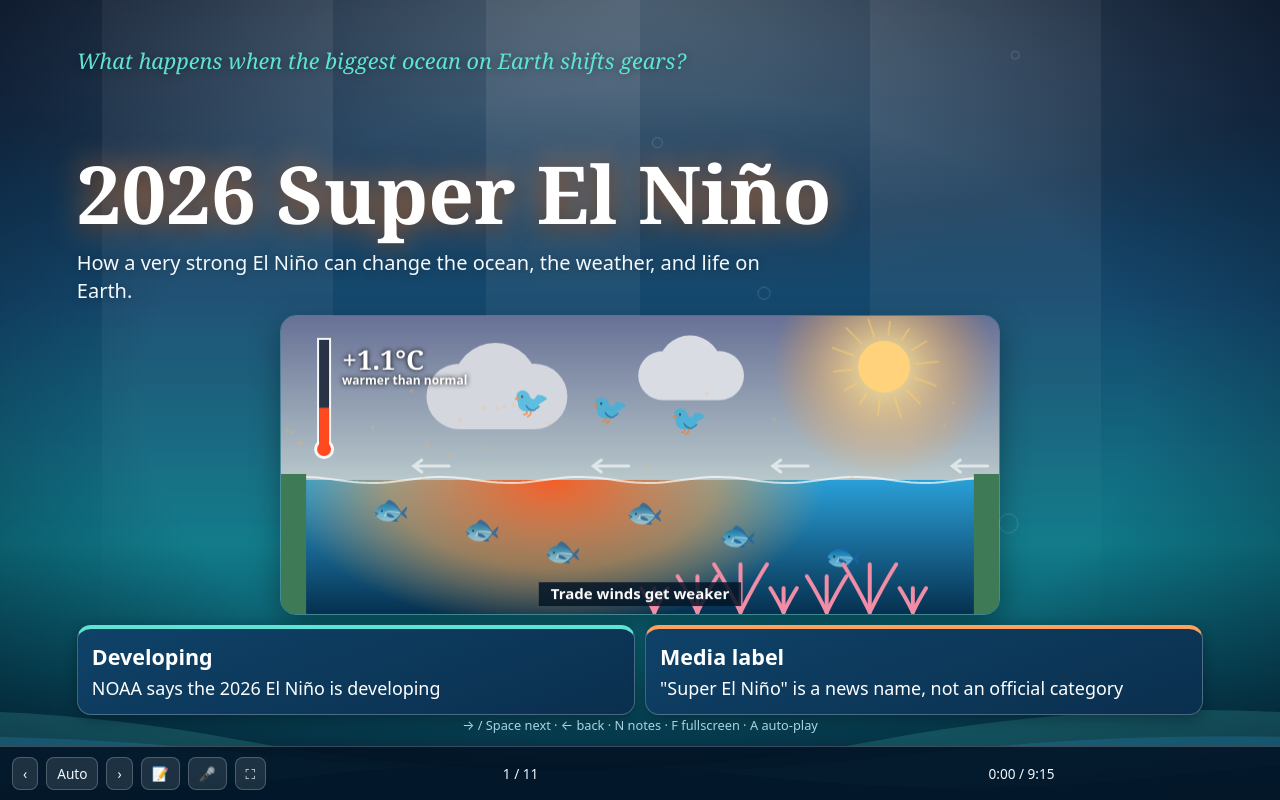
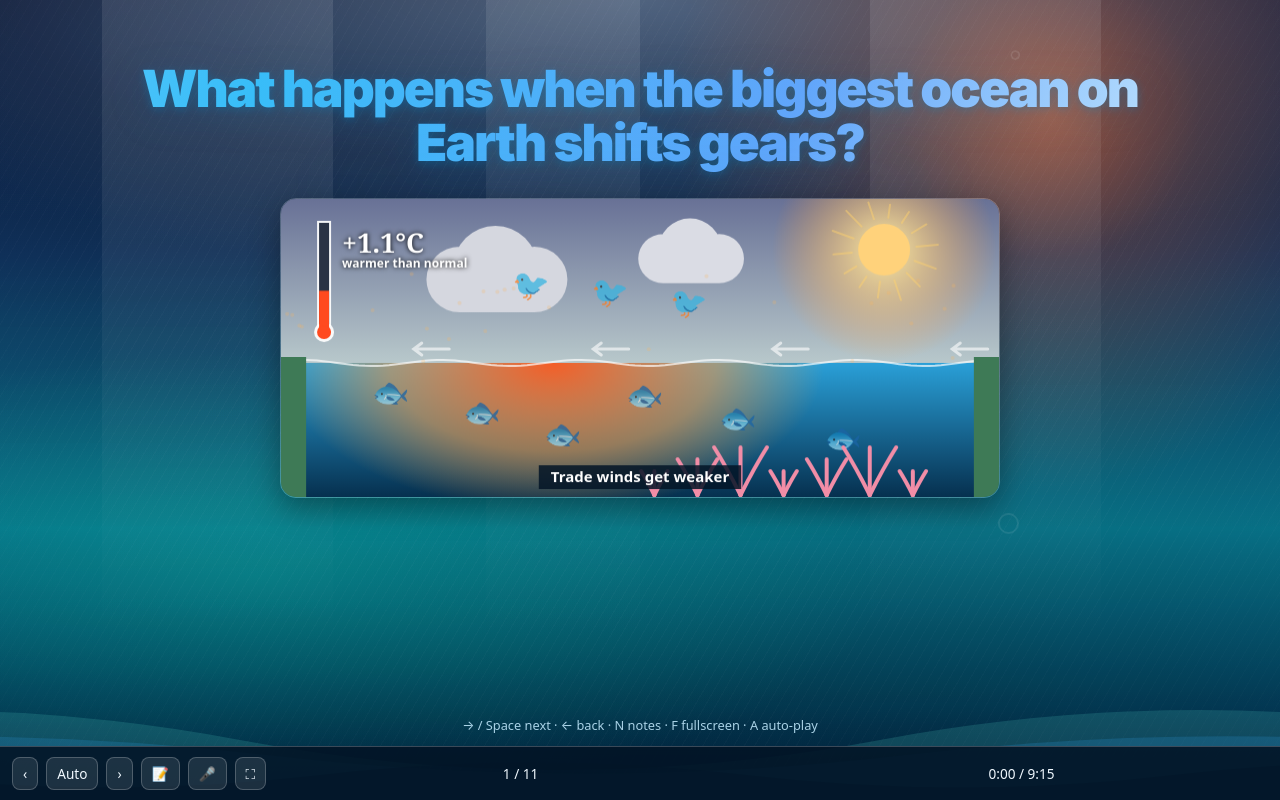
Before and after one commit to where-is-my-username-Say/Multiysweeper1.1, a plain HTML site: page index.html in a window 1280 px wide. Drawn offline with Linux system fonts and the light colour scheme.

Commit message:
Add files via upload

```diff
--- a/index.html
+++ b/index.html
@@ -8,9 +8,9 @@
 html,body{height:100%}
 body{position:relative;font-family:system-ui,-apple-system,"Segoe UI",sans-serif;color:var(--tx);background:#041a30;overflow:hidden}
 #bg,#hot,#vg{position:fixed;inset:0;pointer-events:none}
-#bg{background:radial-gradient(ellipse 80% 40% at 50% 0,#1e6fa0 0,transparent 70%),linear-gradient(180deg,#0a2748 0,#0b4a74 38%,#087a8c 68%,#03283c 100%)}
+#bg{background:radial-gradient(circle at 82% 14%,rgba(255,112,45,.55) 0,rgba(255,112,45,.22) 12%,transparent 30%),radial-gradient(ellipse 110% 48% at 50% 0%,rgba(21,117,190,.75) 0,rgba(8,63,112,.45) 45%,transparent 72%),radial-gradient(ellipse 80% 45% at 20% 72%,rgba(0,225,190,.22) 0,transparent 62%),linear-gradient(180deg,#020d24 0%,#052d59 32%,#006d83 66%,#01172e 100%)}
 #hot{background:radial-gradient(ellipse 90% 55% at 50% -5%,#ff7a3a 0,rgba(255,122,58,.35) 40%,transparent 75%),linear-gradient(180deg,rgba(120,30,10,.35),rgba(255,140,60,.12) 60%,transparent);opacity:0;transition:opacity 2.5s}
-#vg{background:radial-gradient(ellipse at center,transparent 55%,rgba(0,10,25,.55))}
+#vg{background:radial-gradient(ellipse at 50% 42%,transparent 25%,rgba(0,8,22,.18) 58%,rgba(0,5,18,.72) 100%),repeating-linear-gradient(120deg,rgba(255,255,255,.025) 0 1px,transparent 1px 9px);mix-blend-mode:screen}
 .ray{position:fixed;top:-10%;width:18vw;height:120%;background:linear-gradient(180deg,rgba(255,255,255,.18),transparent 75%);transform-origin:top;filter:blur(6px);pointer-events:none;animation:sway 11s ease-in-out infinite alternate}
 @keyframes sway{from{transform:rotate(-14deg) scaleX(.8)}to{transform:rotate(14deg) scaleX(1.3)}}
 .w{position:fixed;left:0;bottom:0;width:200%;pointer-events:none;animation:wave 16s linear infinite}
@@ -29,7 +29,7 @@ body{position:relative;font-family:system-ui,-apple-system,"Segoe UI",sans-serif
 .r{opacity:0}
 .on .r{animation:up .8s cubic-bezier(.2,.8,.2,1) forwards;animation-delay:calc(var(--i)*.15s + .2s)}
 @keyframes up{from{opacity:0;transform:translateY(26px)}to{opacity:1;transform:none}}
-h1{font:700 clamp(2.4rem,10vw,5rem)/1.02 Georgia,serif;color:#fff;text-shadow:0 0 30px rgba(255,140,60,.7),0 4px 18px rgba(0,0,0,.4)}
+h1{font:700 clamp(3rem,13vw,7rem)/.98 Georgia,serif;color:#fff;text-shadow:0 0 30px rgba(255,140,60,.7),0 4px 18px rgba(0,0,0,.4)}
 h2{font:700 clamp(1.7rem,5.5vw,2.9rem)/1.1 Georgia,serif;color:#fff;text-shadow:0 0 22px rgba(255,140,60,.55),0 3px 12px rgba(0,0,0,.4)}
 p{font-size:clamp(1rem,2.5vw,1.25rem);line-height:1.5;max-width:60ch;text-shadow:0 1px 8px rgba(0,0,0,.35)}
 .g{display:grid;grid-template-columns:repeat(auto-fit,minmax(150px,1fr));gap:10px}
@@ -170,6 +170,7 @@ p{max-width:64ch;line-height:1.4}
 #bar button{padding:6px 10px}
 @media(max-width:560px){#m,#pr,#hint{display:none}}
 @media(prefers-reduced-motion:reduce){.wr .w2{opacity:1!important}}
+.hero-title{letter-spacing:-.035em;max-width:11ch}
 </style></head><body>
 <div id="bg"></div><div id="hot"></div>
 <div class="ray" style="left:8%"></div><div class="ray" style="left:38%;animation-delay:-4s;width:12vw"></div><div class="ray" style="left:68%;animation-delay:-8s"></div>
@@ -178,12 +179,168 @@ p{max-width:64ch;line-height:1.4}
 <svg class="w w2" viewBox="0 0 1200 60" preserveAspectRatio="none"><path d="M0 30Q150 55 300 30T600 30T900 30T1200 30V60H0Z"/></svg>
 <svg class="w w3" viewBox="0 0 1200 60" preserveAspectRatio="none"><path d="M0 35Q100 10 200 35T400 35T600 35T800 35T1000 35T1200 35V60H0Z"/></svg>
 <section class="s on">
-<p class="r q">What happens when the biggest ocean on Earth shifts gears?</p>
-<h1 class="r">2026 Super El Niño</h1>
-<p class="r">How a very strong El Niño can change the ocean, the weather, and life on Earth.</p>
+
+<style>
+@import url('https://fonts.googleapis.com/css2?family=Inter:wght@800;900&display=swap');
+
+.ocean-title {
+    position: relative;
+    width: fit-content;
+    max-width: 95%;
+    margin: 0 auto;
+    padding: 18px 28px;
+    font-family: 'Inter', sans-serif;
+    font-size: clamp(1.7rem, 4vw, 3.2rem);
+    font-weight: 900;
+    line-height: 1.05;
+    text-align: center;
+    letter-spacing: -2px;
+    color: transparent;
+
+    /* Deep-water color */
+    background: linear-gradient(
+        110deg,
+        #e0f7ff 0%,
+        #7dd3fc 25%,
+        #38bdf8 50%,
+        #60a5fa 75%,
+        #dff8ff 100%
+    );
+    background-size: 200% 100%;
+    -webkit-background-clip: text;
+    background-clip: text;
+
+    /* Subtle underwater atmosphere */
+    filter:
+        drop-shadow(0 2px 5px rgba(2, 132, 199, .35))
+        drop-shadow(0 8px 18px rgba(3, 105, 161, .18));
+
+    animation:
+        titleIn .8s cubic-bezier(.16,1,.3,1),
+        oceanFlow 8s ease-in-out infinite,
+        titleFloat 5s ease-in-out infinite;
+}
+
+/* Soft underwater caustic reflection */
+.ocean-title::before {
+    content: "";
+    position: absolute;
+    inset: -15px -25px;
+
+    background: linear-gradient(
+        105deg,
+        transparent 38%,
+        rgba(255,255,255,.08) 46%,
+        rgba(186,230,253,.28) 50%,
+        rgba(255,255,255,.08) 54%,
+        transparent 62%
+    );
+
+    background-size: 180% 100%;
+    mix-blend-mode: screen;
+    pointer-events: none;
+    filter: blur(5px);
+
+    animation: caustic 6s ease-in-out infinite;
+}
+
+/* Very subtle water glow */
+.ocean-title::after {
+    content: "";
+    position: absolute;
+    width: 55%;
+    height: 20%;
+    left: 22%;
+    bottom: -12px;
+
+    background: rgba(14,165,233,.25);
+    filter: blur(30px);
+    opacity: .35;
+    border-radius: 50%;
+
+    animation: glowPulse 5s ease-in-out infinite alternate;
+    z-index: -1;
+}
+
+@keyframes titleIn {
+    from {
+        opacity: 0;
+        transform: translateY(18px);
+        filter: blur(8px);
+    }
+
+    to {
+        opacity: 1;
+        transform: translateY(0);
+        filter:
+            drop-shadow(0 2px 5px rgba(2,132,199,.35))
+            drop-shadow(0 8px 18px rgba(3,105,161,.18));
+    }
+}
+
+@keyframes oceanFlow {
+    0% {
+        background-position: 0% 50%;
+    }
+
+    50% {
+        background-position: 100% 50%;
+    }
+
+    100% {
+        background-position: 0% 50%;
+    }
+}
+
+@keyframes caustic {
+    0%, 25% {
+        transform: translateX(-55%);
+        opacity: 0;
+    }
+
+    45% {
+        opacity: .45;
+    }
+
+    65% {
+        opacity: .15;
+    }
+
+    85%, 100% {
+        transform: translateX(55%);
+        opacity: 0;
+    }
+}
+
+@keyframes titleFloat {
+    0%, 100% {
+        transform: translateY(0);
+    }
+
+    50% {
+        transform: translateY(-2px);
+    }
+}
+
+@keyframes glowPulse {
+    from {
+        transform: scale(.9);
+        opacity: .2;
+    }
+
+    to {
+        transform: scale(1.1);
+        opacity: .35;
+    }
+}
+</style>
+
+<div class="ocean-title">
+    What happens when the biggest ocean on Earth shifts gears?
+</div>
+
 <canvas class="r cx2" id="cv0"></canvas>
-<div class="r g"><div class="c"><b>Developing</b>NOAA says the 2026 El Niño is developing</div>
-<div class="c h"><b>Media label</b>"Super El Niño" is a news name, not an official category</div></div>
+
 </section>
 
 <section class="s">
```
